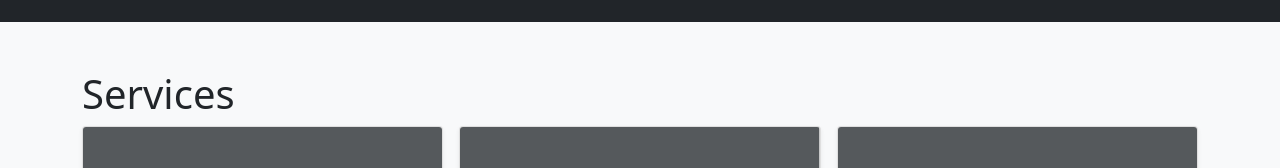
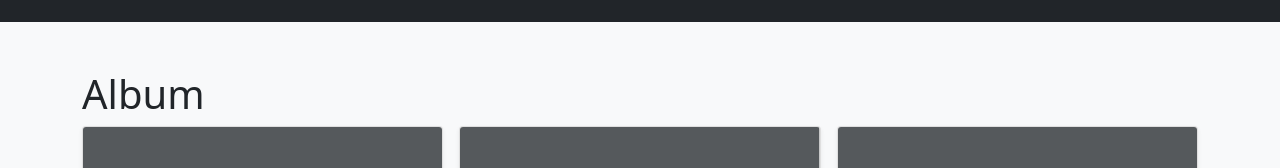
Before and after one commit to sapphire777/Sitte2, a plain HTML site: page index.html in a window 1280 px wide. Shown: the part 458-626 px from the top of the page. Drawn offline with Linux system fonts and the light colour scheme; files whose address does not match are found by name.

Commit message:
5th correction

```diff
--- a/index.html
+++ b/index.html
@@ -84,7 +84,7 @@
 
   <div class="album py-5 bg-light">
     <div class="container">
-        <h1 class="align-content-center">Services</h1>
+        <h1 class="align-content-center">Album</h1>
       <div class="row row-cols-1 row-cols-sm-2 row-cols-md-3 g-3">
         <div class="col">
           <div class="card shadow-sm">
```
